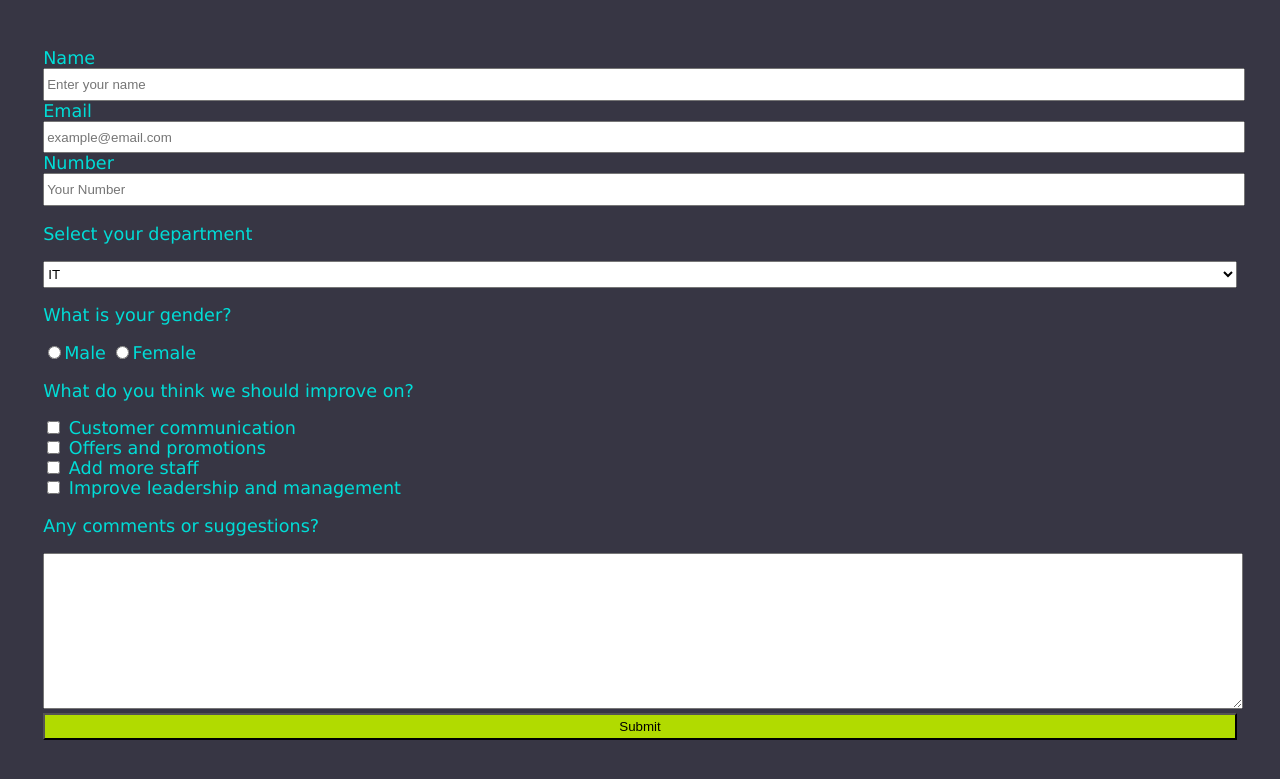
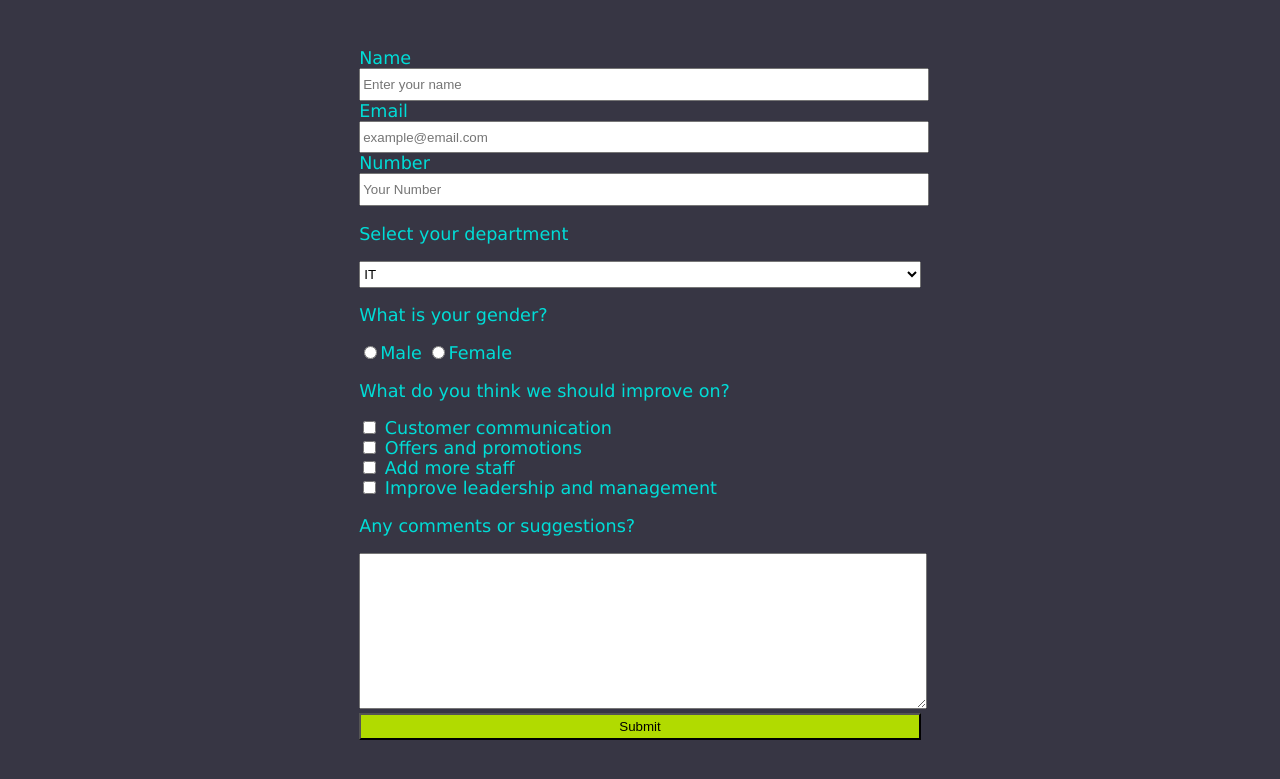
Before and after one commit to BryanAim/survey-form, a plain HTML site: page index.html in a window 1280 px wide. Shown: the part 103-882 px from the top of the page. Drawn offline with Linux system fonts and the light colour scheme.

Commit message:
center align form

```diff
--- a/style.css
+++ b/style.css
@@ -5,7 +5,8 @@ body {
 }
 .container {
   display: block;
-  width: 100%;
+  margin: auto;
+  width: 50%;
 
 }
 
```
